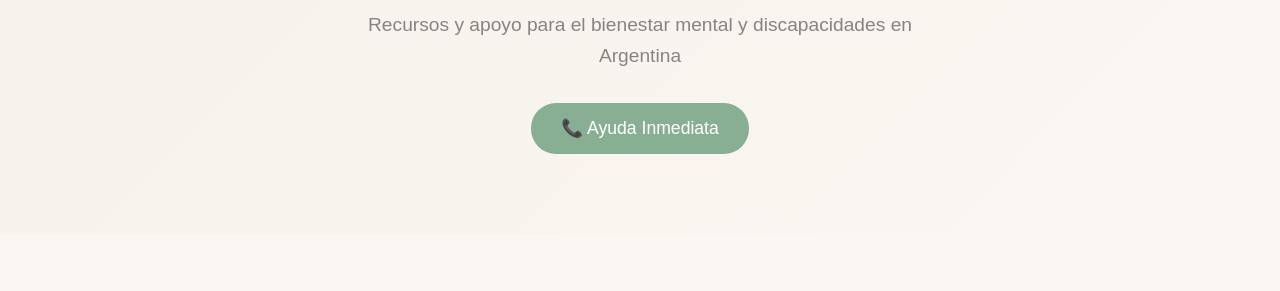
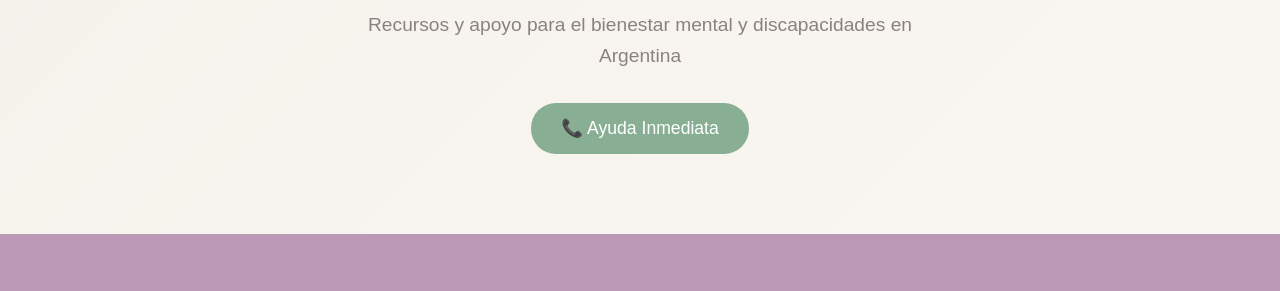
Before and after one commit to CET-Programacion-Asistida-con-IA-2025/proyecto-equipo1-grupoA, a plain HTML site: page index.html in a window 1280 px wide. Shown: the part 260-551 px from the top of the page. Drawn offline with Linux system fonts and the light colour scheme; a script that the page names is missing.

Commit message:
style.css actualizado

```diff
--- a/styles.css
+++ b/styles.css
@@ -22,8 +22,8 @@
 body {
     font-family: 'Arial', sans-serif;
     line-height: 1.6;
-    color: var(--color-text);
-    background-color: var(--color-cream);
+    color: var(--color-primary);
+    background-color: var(--color-secondary);
 }
 
 .container {
```
